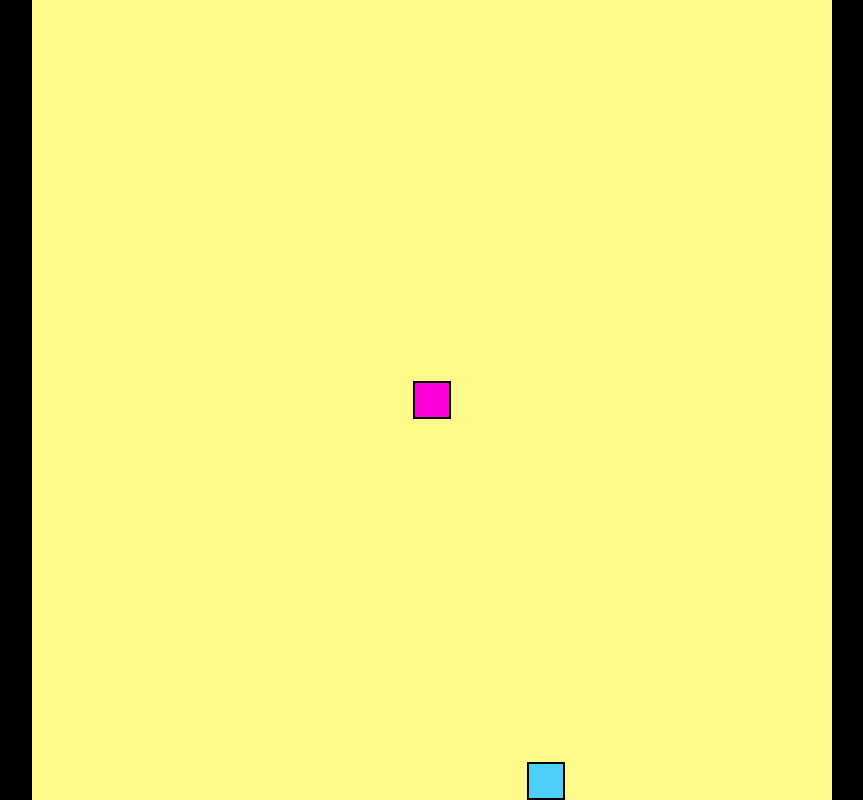
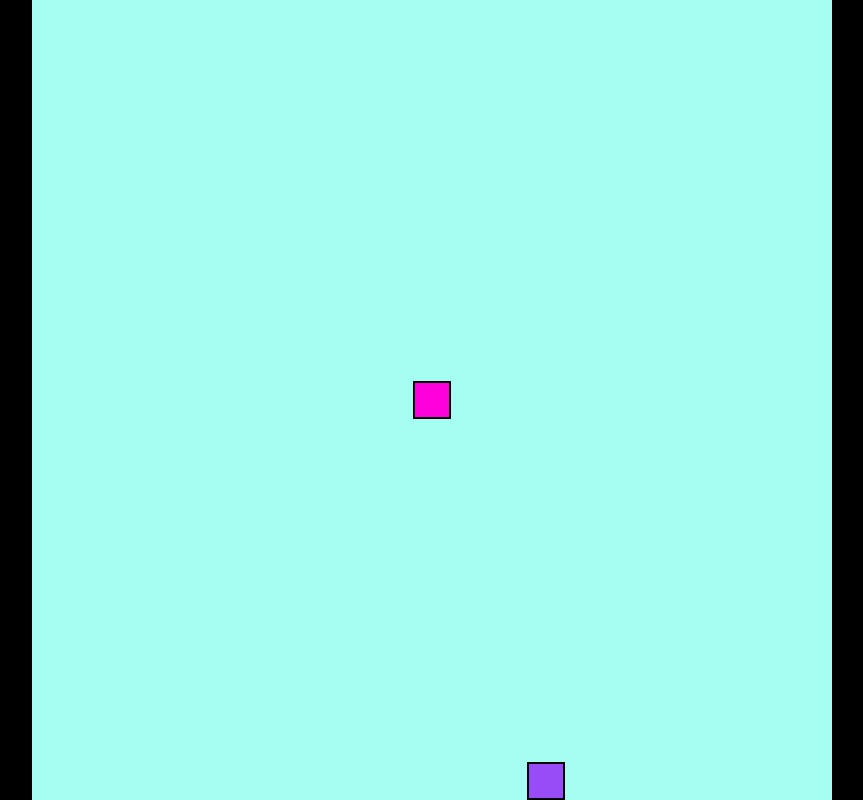
Before and after one commit to sarakahaveci/snake_game, a website with bundled scripts: page index.html in a window 1280 px wide. Shown: the whole page, without its empty margins (208-1071 px from the left). Built offline with nearby package versions, Linux system fonts and the light colour scheme.

Commit message:
played with the colors

```diff
--- a/index.html
+++ b/index.html
@@ -17,7 +17,7 @@
     }
 
     #game-board {
-      background-color:rgb(255, 251, 138);
+      background-color:rgb(166, 253, 242);
       width: 100vmin;
       height: 100vmin;
       display: grid;
@@ -31,7 +31,7 @@
     }
 
     .food {
-      background-color: rgb(76, 208, 248);
+      background-color: rgb(151, 76, 248);
       border: .25vmin solid black;
     }
   </style>
```
